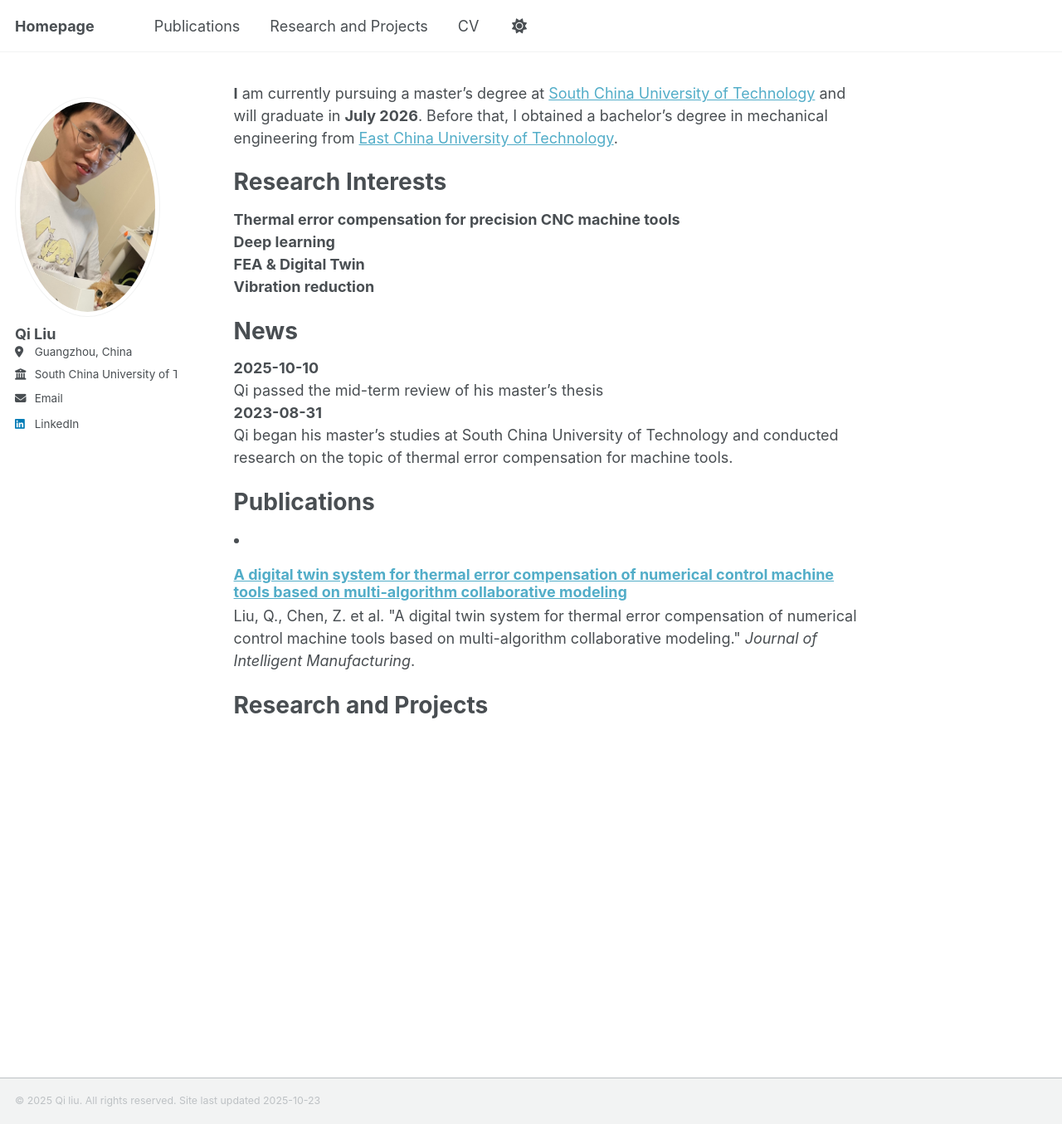
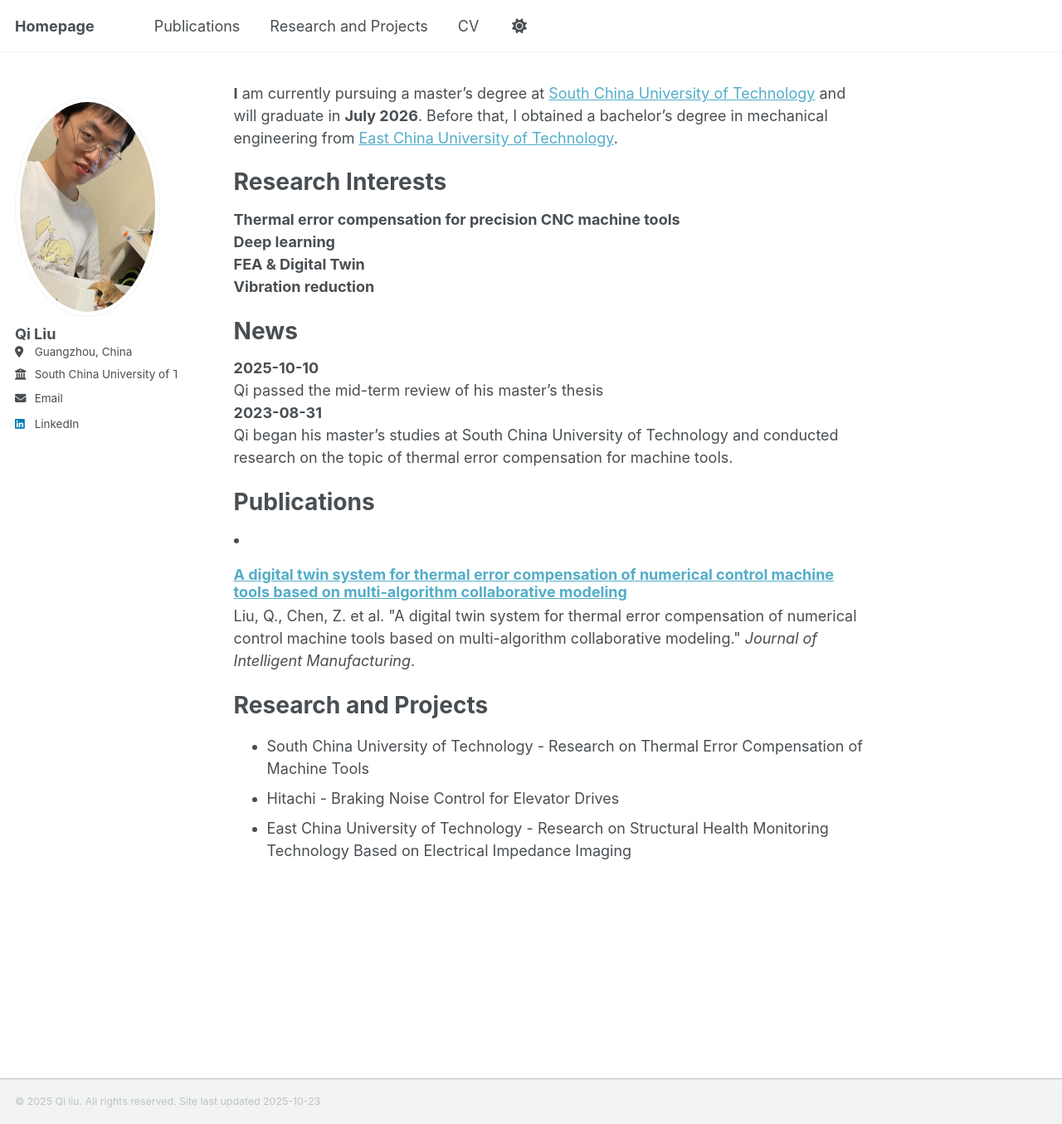
Before and after one commit to qiliu0701/qiliu0701.github.io, a Jekyll site: the page built from _pages/about.md, in a window 1280 px wide and 1355 px high. Shown: the whole window at 83% size. Built offline with Jekyll 4.4.1, drawn with Linux system fonts in a browser that asks for light colours; a script that is not in the unit is left out.

Commit message:
Update about.md

```diff
--- a/_pages/about.md
+++ b/_pages/about.md
@@ -28,4 +28,6 @@
 
 Research and Projects
 ======
-{% for post in site.rp reversed %} {% include archive-single-cv.html %} {% endfor %}
+* South China University of Technology - Research on Thermal Error Compensation of Machine Tools
+* Hitachi - Braking Noise Control for Elevator Drives
+* East China University of Technology - Research on Structural Health Monitoring Technology Based on Electrical Impedance Imaging
```
